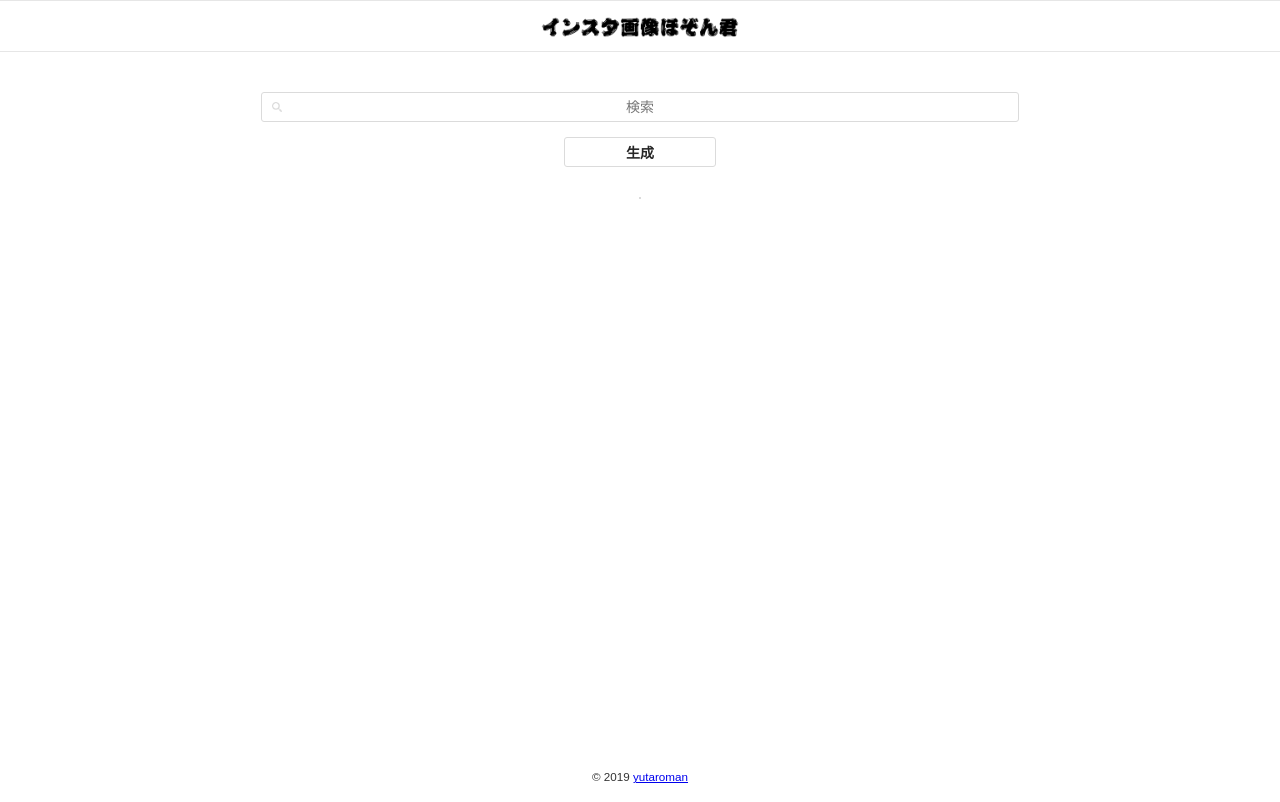
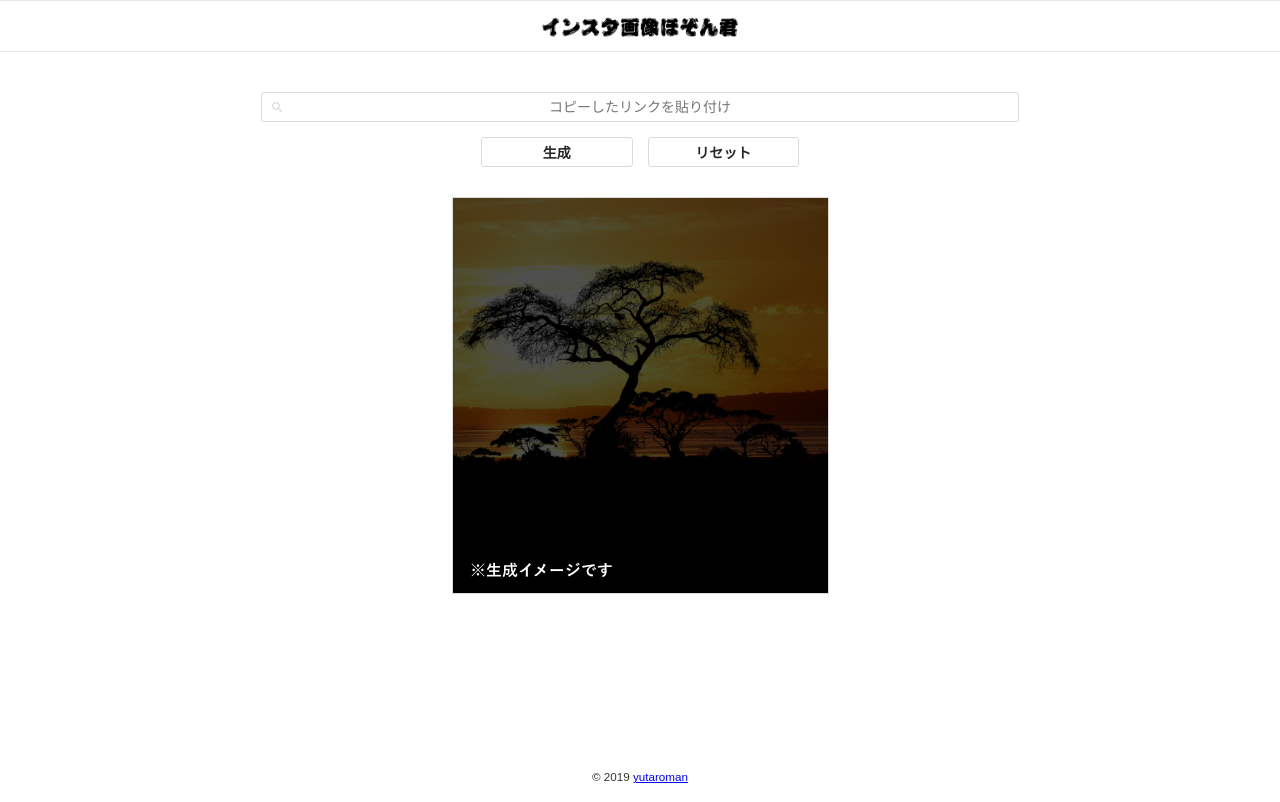
Before and after one commit to yutaroman/instagram-img-save-app, a Vue app: page / in a window 1280 px wide. Built offline with nearby package versions, Linux system fonts and the light colour scheme.

Commit message:
Update : ダミー画像とリセットボタンの追加

```diff
--- a/src/App.vue
+++ b/src/App.vue
@@ -17,15 +17,26 @@
                             type="text"
                             name="instagram-url"
                             v-model="inputUrl"
-                            placeholder="検索"
+                            placeholder="コピーしたリンクを貼り付け"
                             autocomplete="off">
-                        <button
-                            type="button"
-                            name="rewrite-button"
-                            v-on:click="setGenerateUrl(inputUrl)">生成</button>
+                        <div class="p-inputForm-button">
+                            <button
+                                type="button"
+                                name="rewrite-button"
+                                v-on:click="setGenerateUrl(inputUrl)">生成</button>
+                            <button
+                                type="button"
+                                name="reset-button"
+                                v-on:click="setResetUrl()">リセット</button>
+                        </div>
                     </div>
                     <p class="p-GenerateImage">
                         <img
+                            v-if="imageUrl === ''"
+                            src="./assets/dummy.png"
+                            alt="ダミー画像">
+                        <img
+                            v-else
                             v-bind:src="imageUrl"
                             alt="">
                     </p>
@@ -69,6 +80,10 @@
                     // imgタグに bind する変数を変更する
                     this.imageUrl = url + ADD_PARAM;
                 }
+            },
+            setResetUrl() {
+                this.imageUrl = '';
+                this.inputUrl = '';
             }
         }
     }
@@ -168,9 +183,27 @@
             font-weight: bold;
             width: 15%;
             height: 30px;
-            margin-top: 15px;
             cursor: pointer;
         }
+        [name="reset-button"] {
+            box-sizing: border-box;
+            border-radius: 3px;
+            border: 1px solid #dbdbdb;
+            text-align: center;
+            color: #262626;
+            font-size: 1.4rem;
+            font-weight: bold;
+            width: 15%;
+            height: 30px;
+            margin-left: 15px;
+            cursor: pointer;
+        }
+    }
+    .p-inputForm-button {
+        display: flex;
+        justify-content: center;
+        width: 100%;
+        margin-top: 15px;
     }
     .p-GenerateImage {
         display: flex;
```
Also changed, not shown: src/assets/dummy.png (added), 1 other file (tests, documents, lock files or other folders).
